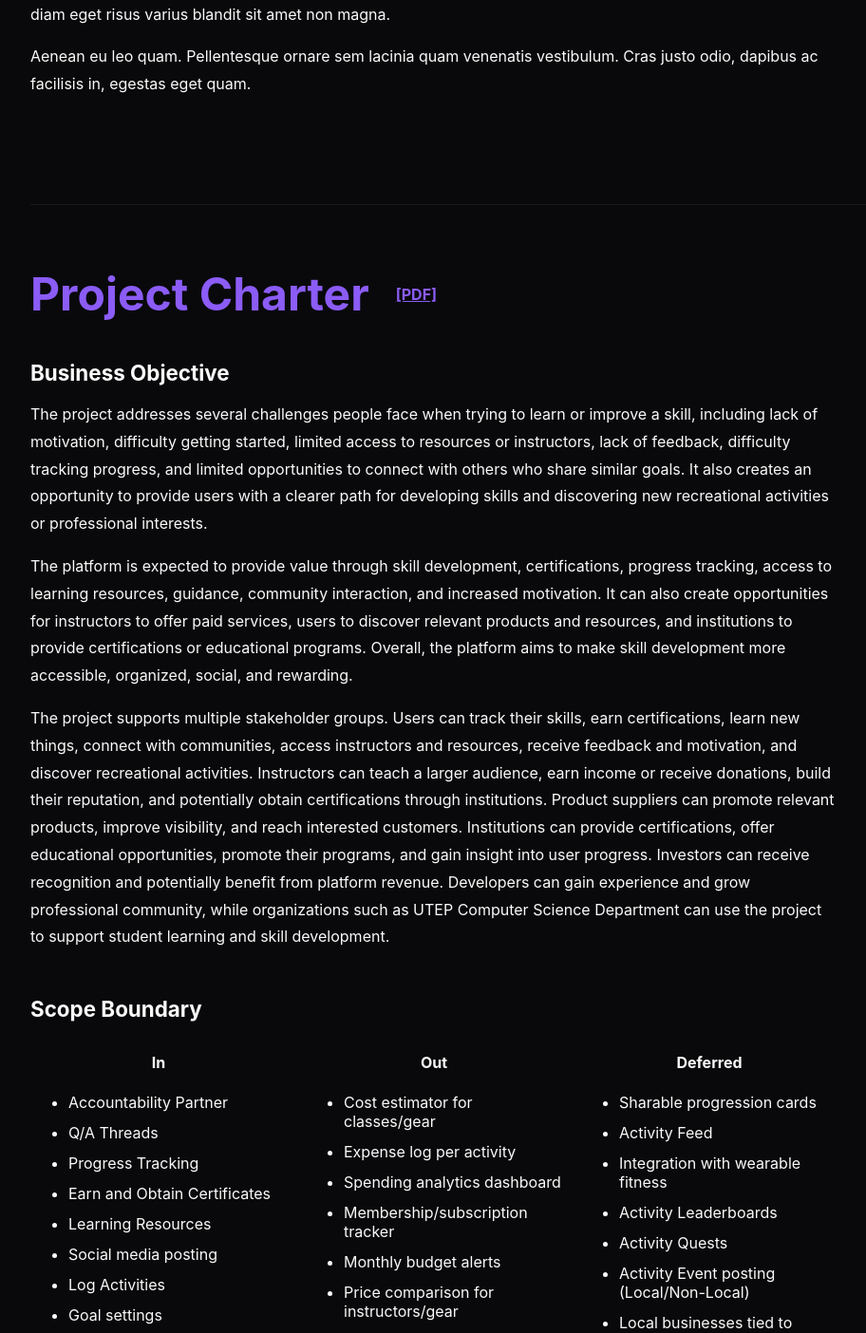
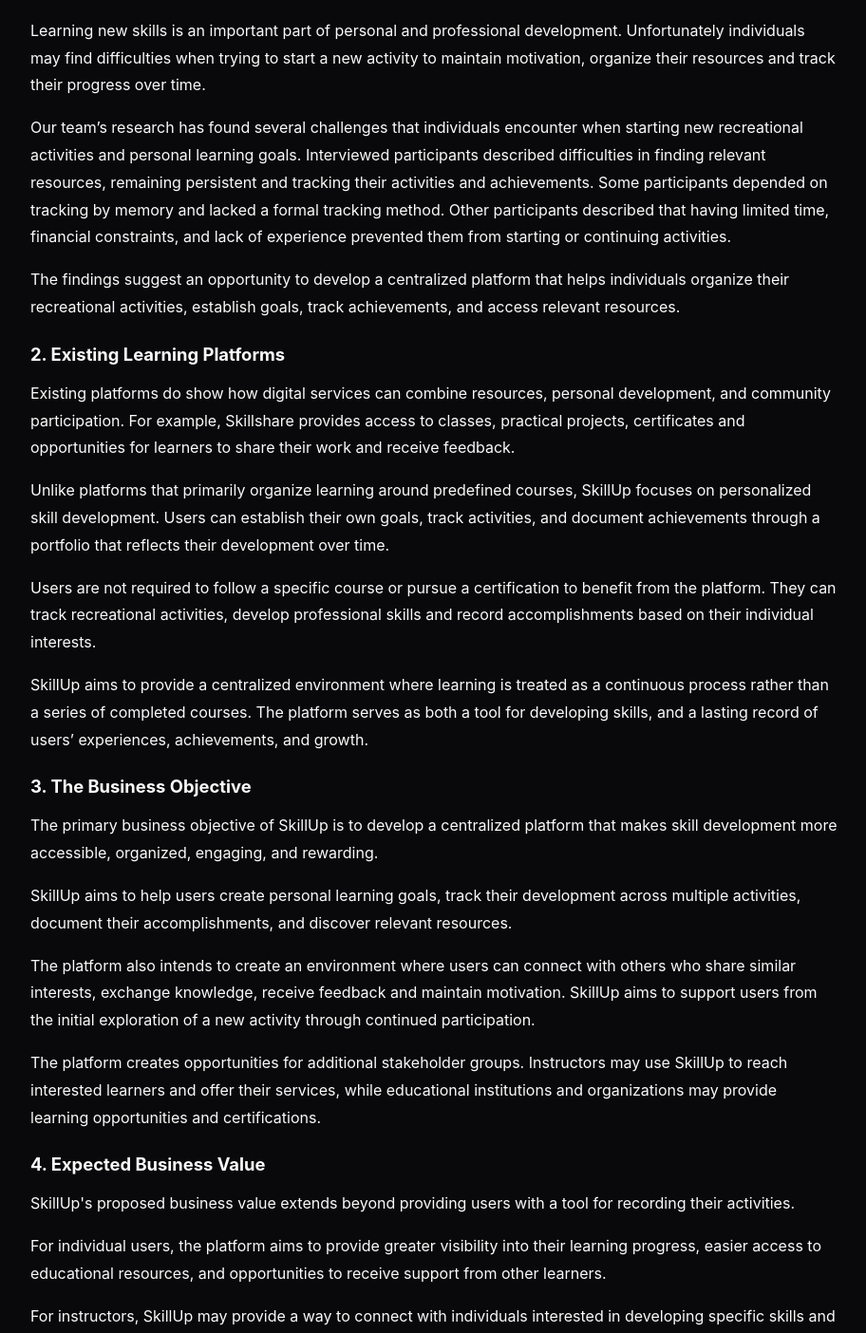
Before and after one commit to JuanReyna1/skill_tracker, a React (Vite) app in the folder frontend/: page /sprint-1 in a window 1280 px wide. Shown: the part 1543-2947 px from the top of the page at 95% size, without its empty margins (90-1002 px from the left). Built offline with nearby package versions, Linux system fonts and the light colour scheme.

Commit message:
Updated Chain to Project Section with attached pdf

```diff
--- a/frontend/src/index.css
+++ b/frontend/src/index.css
@@ -529,6 +529,13 @@
   font-size: 1.4rem;
 }
 
+.sprint-topic h4 {
+  margin-top: 1.5rem;
+  margin-bottom: 0.5rem;
+  font-size: 1.15rem;
+  color: var(--text-primary);
+}
+
 .sprint-topic p {
   margin-bottom: 1rem;
   line-height: 1.8;
--- a/frontend/src/pages/Sprint1.jsx
+++ b/frontend/src/pages/Sprint1.jsx
@@ -89,8 +89,10 @@
                     <div className="section-heading">
                         <h2>Business Strategy</h2>
                         <a
-                            href="/"
-                            download
+                            href="/documents/sprint1/Strategy_to_Project_Chain.pdf"
+                            download="Strategy_to_Project_Chain.pdf"
+                            target="_blank"
+                            rel="noopener noreferrer"
                             className="pdf-button"
                         >
                             [PDF]
@@ -99,17 +101,64 @@
 
                     <div className="sprint-topic">
                         <h3>The Strategy-to-Project Chain</h3>
+
+                        <h4>1. The Business Need</h4>
                         <p>
-                            Lorem ipsum dolor sit amet, consectetur adipiscing
-                            elit. Sed posuere consectetur est at lobortis.
-                            Maecenas sed diam eget risus varius blandit sit amet
-                            non magna.
+                            Learning new skills is an important part of personal and professional development. Unfortunately individuals may find difficulties when trying to start a new activity to maintain motivation, organize their resources and track their progress over time.
+                        </p>
+                        <p>
+                            Our team’s research has found several challenges that individuals encounter when starting new recreational activities and personal learning goals. Interviewed participants described difficulties in finding relevant resources, remaining persistent and tracking their activities and achievements. Some participants depended on tracking by memory and lacked a formal tracking method. Other participants described that having limited time, financial constraints, and lack of experience prevented them from starting or continuing activities.
+                        </p>
+                        <p>
+                            The findings suggest an opportunity to develop a centralized platform that helps individuals organize their recreational activities, establish goals, track achievements, and access relevant resources.
                         </p>
 
+                        <h4>2. Existing Learning Platforms</h4>
                         <p>
-                            Aenean eu leo quam. Pellentesque ornare sem lacinia
-                            quam venenatis vestibulum. Cras justo odio, dapibus
-                            ac facilisis in, egestas eget quam.
+                            Existing platforms do show how digital services can combine resources, personal development, and community participation. For example, Skillshare provides access to classes, practical projects, certificates and opportunities for learners to share their work and receive feedback.
+                        </p>
+                        <p>
+                            Unlike platforms that primarily organize learning around predefined courses, SkillUp focuses on personalized skill development. Users can establish their own goals, track activities, and document achievements through a portfolio that reflects their development over time.
+                        </p>
+                        <p>
+                            Users are not required to follow a specific course or pursue a certification to benefit from the platform. They can track recreational activities, develop professional skills and record accomplishments based on their individual interests.
+                        </p>
+                        <p>
+                            SkillUp aims to provide a centralized environment where learning is treated as a continuous process rather than a series of completed courses. The platform serves as both a tool for developing skills, and a lasting record of users’ experiences, achievements, and growth.
+                        </p>
+
+                        <h4>3. The Business Objective</h4>
+                        <p>
+                            The primary business objective of SkillUp is to develop a centralized platform that makes skill development more accessible, organized, engaging, and rewarding.
+                        </p>
+                        <p>
+                            SkillUp aims to help users create personal learning goals, track their development across multiple activities, document their accomplishments, and discover relevant resources.
+                        </p>
+                        <p>
+                            The platform also intends to create an environment where users can connect with others who share similar interests, exchange knowledge, receive feedback and maintain motivation. SkillUp aims to support users from the initial exploration of a new activity through continued participation.
+                        </p>
+                        <p>
+                            The platform creates opportunities for additional stakeholder groups. Instructors may use SkillUp to reach interested learners and offer their services, while educational institutions and organizations may provide learning opportunities and certifications.
+                        </p>
+
+                        <h4>4. Expected Business Value</h4>
+                        <p>
+                            SkillUp's proposed business value extends beyond providing users with a tool for recording their activities.
+                        </p>
+                        <p>
+                            For individual users, the platform aims to provide greater visibility into their learning progress, easier access to educational resources, and opportunities to receive support from other learners.
+                        </p>
+                        <p>
+                            For instructors, SkillUp may provide a way to connect with individuals interested in developing specific skills and create opportunities to offer paid instructional services.
+                        </p>
+                        <p>
+                            For educational institutions and organizations, the platform may create opportunities to provide learning programs, certifications, and additional resources to interested users.
+                        </p>
+                        <p>
+                            Over time, these capabilities could support a business model based on connecting learners with instructors and other educational services. However, revenue generation, instructor participation, and user adoption remain potential outcomes rather than established results.
+                        </p>
+                        <p>
+                            The overall strategic objective is to create a platform that supports continued skill development while establishing opportunities for users, instructors, and educational organizations to participate in a shared learning environment.
                         </p>
                     </div>
                 </section>
```
Also changed, not shown: 1 other file (tests, documents, lock files or other folders).
